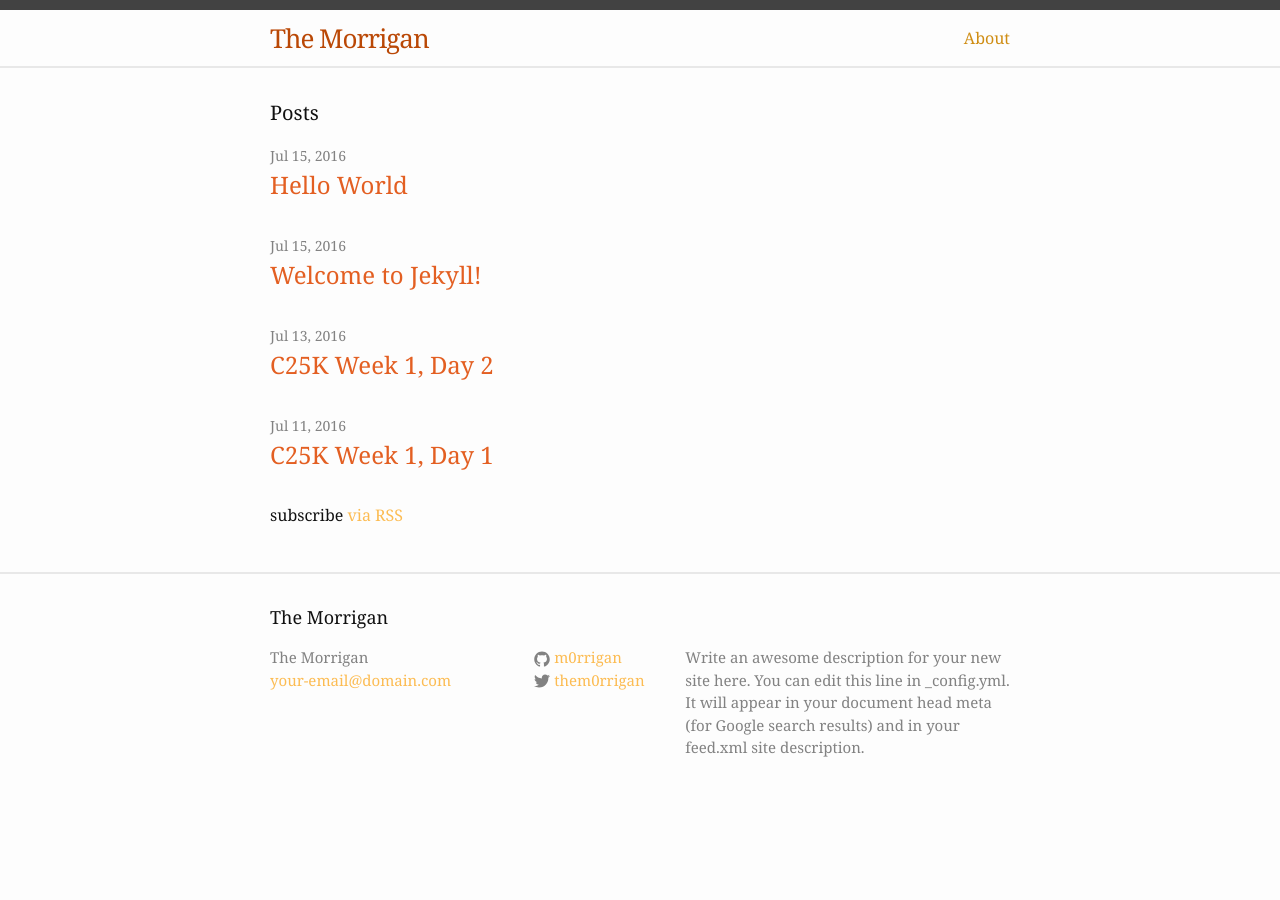
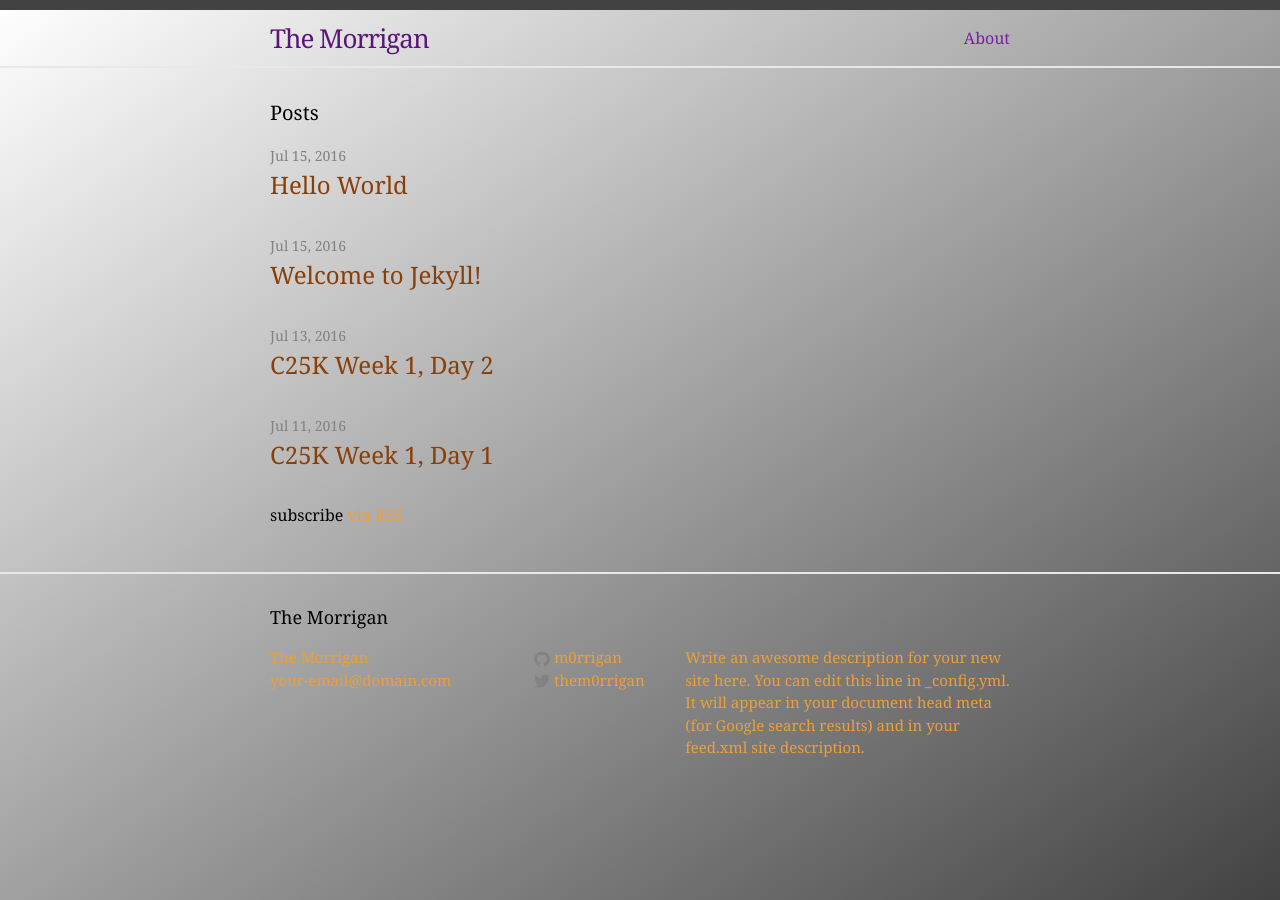
Before and after one commit to M0rrigan/M0rrigan.github.io, a Jekyll site: the page built from index.html, in a window 1280 px wide. Built offline with Jekyll 4.4.1, drawn with Linux system fonts in a browser that asks for light colours.

Commit message:
gradient and new text colors

```diff
--- a/_sass/_base.scss
+++ b/_sass/_base.scss
@@ -13,10 +13,15 @@ dl, dd, ol, ul, figure {
 /**
  * Basic styling
  */
+
+html {
+    min-height: 100%;
+}
+
 body {
     font: $base-font-weight #{$base-font-size}/#{$base-line-height} $base-font-family;
     color: $text-color;
-    background-color: $background-color;
+    background: linear-gradient(to bottom right, white, $grey-color-dark);
     -webkit-text-size-adjust: 100%;
     -webkit-font-feature-settings: "kern" 1;
     -moz-font-feature-settings: "kern" 1;
@@ -95,7 +100,7 @@ a {
     text-decoration: none;
 
     &:visited {
-        color: darken($link-color, 15%);
+        color: darken($link-color, 10%);
     }
 
     &:hover {
--- a/_sass/_layout.scss
+++ b/_sass/_layout.scss
@@ -17,11 +17,11 @@
     letter-spacing: -1px;
     margin-bottom: 0;
     float: left;
-    color: #ba4806;
+    color: $header-color;
 
     &,
     &:visited {
-        color: #ba4806;
+        color: $header-color;
     }
 }
 
@@ -34,7 +34,7 @@
     }
 
     .page-link {
-        color: #cf8d13;
+        color: lighten($header-color, 10%);
         line-height: $base-line-height;
 
         // Gaps between nav items, but not on the last one
@@ -116,7 +116,7 @@
 
 .footer-col-wrapper {
     font-size: 15px;
-    color: $grey-color;
+    color: $link-color;
     margin-left: -$spacing-unit / 2;
     @extend %clearfix;
 }
--- a/css/main.scss
+++ b/css/main.scss
@@ -14,11 +14,12 @@ $base-line-height: 1.5;
 
 $spacing-unit:     30px;
 
-$text-color:       #111;
+$text-color:       #000;
 $background-color: #fdfdfd;
+$header-color:     #5a1778;
 $brand-color:      #2a7ae2;
-$post-color:       #e35f22;
-$link-color:       #fcbc53;
+$post-color:       #8A3f08;
+$link-color:       #ed9f3A;
 
 $grey-color:       #828282;
 $grey-color-light: lighten($grey-color, 40%);
```
